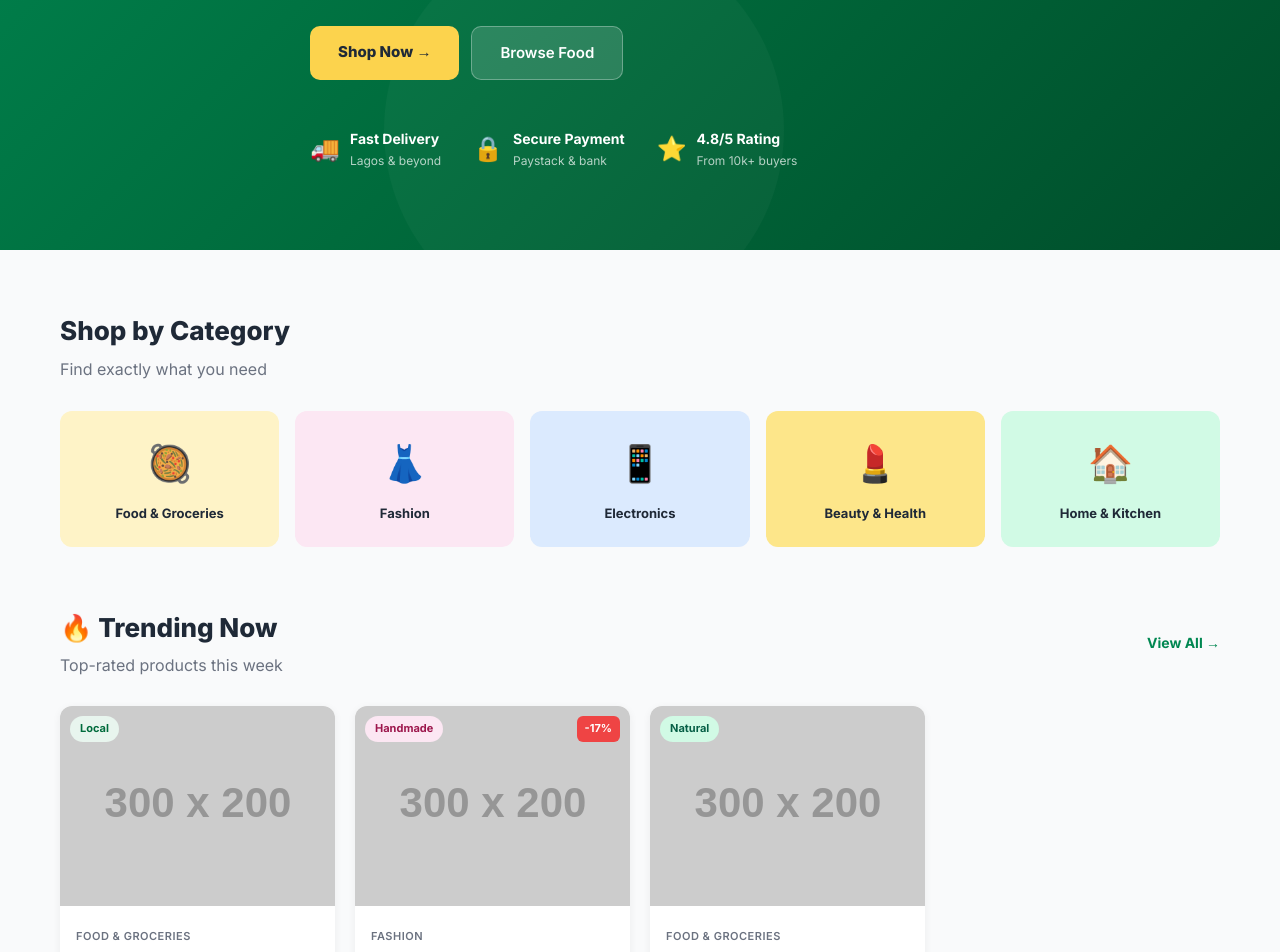
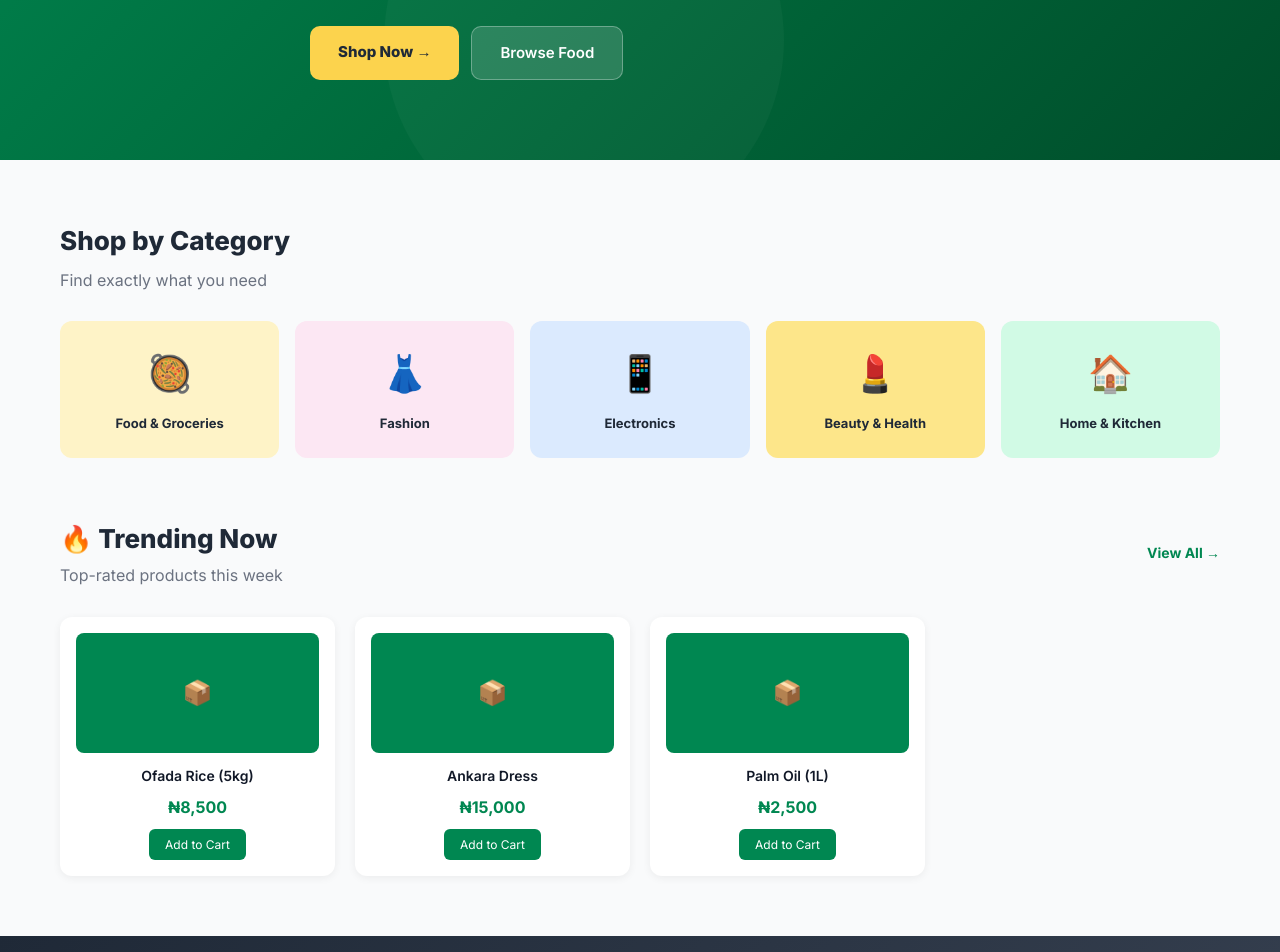
Before and after one commit to stopitmane/naijacart, a React (Vite) app in the folder naijacart/frontend/: page / in a window 1280 px wide. Shown: the part 480-1432 px from the top of the page. Built offline with nearby package versions, Linux system fonts and the light colour scheme; no server answers.

Commit message:
Fix Home component - replace ProductCard with simple version

```diff
--- a/naijacart/frontend/src/pages/Home.jsx
+++ b/naijacart/frontend/src/pages/Home.jsx
@@ -1,6 +1,6 @@
 import { useState, useEffect } from 'react';
 import { Link, useNavigate } from 'react-router-dom';
-import ProductCard from '../components/ProductCard';
+// import ProductCard from '../components/ProductCard';
 import { productAPI } from '../hooks/api';
 
 const categories = [
@@ -10,6 +10,45 @@ const categories = [
   { name: 'Beauty & Health', icon: '💄', color: '#FDE68A' },
   { name: 'Home & Kitchen', icon: '🏠', color: '#D1FAE5' },
 ];
+
+// Simple ProductCard replacement to avoid crashes
+const SimpleProductCard = ({ product }) => (
+  <div style={{
+    background: 'white',
+    borderRadius: 12,
+    padding: 16,
+    boxShadow: '0 2px 8px rgba(0,0,0,0.06)',
+    textAlign: 'center'
+  }}>
+    <div style={{
+      background: '#008751',
+      color: 'white',
+      height: 120,
+      borderRadius: 8,
+      display: 'flex',
+      alignItems: 'center',
+      justifyContent: 'center',
+      marginBottom: 12,
+      fontSize: 24
+    }}>
+      📦
+    </div>
+    <h3 style={{ fontSize: 14, fontWeight: 600, marginBottom: 8 }}>{product.name}</h3>
+    <p style={{ color: '#008751', fontWeight: 700 }}>₦{product.price.toLocaleString()}</p>
+    <button style={{
+      background: '#008751',
+      color: 'white',
+      border: 'none',
+      padding: '8px 16px',
+      borderRadius: 6,
+      fontSize: 12,
+      marginTop: 8,
+      cursor: 'pointer'
+    }}>
+      Add to Cart
+    </button>
+  </div>
+);
 
 export default function Home() {
   const [featured, setFeatured] = useState([]);
@@ -87,17 +126,6 @@ export default function Home() {
               Browse Food
             </Link>
           </div>
-          <div style={{ display: 'flex', gap: 32, marginTop: 48, flexWrap: 'wrap' }}>
-            {[['🚚', 'Fast Delivery', 'Lagos & beyond'], ['🔒', 'Secure Payment', 'Paystack & bank'], ['⭐', '4.8/5 Rating', 'From 10k+ buyers']].map(([icon, title, sub]) => (
-              <div key={title} style={{ display: 'flex', alignItems: 'center', gap: 10 }}>
-                <span style={{ fontSize: 24 }}>{icon}</span>
-                <div>
-                  <p style={{ fontWeight: 700, fontSize: 14, margin: 0 }}>{title}</p>
-                  <p style={{ fontSize: 12, opacity: 0.7, margin: 0 }}>{sub}</p>
-                </div>
-              </div>
-            ))}
-          </div>
         </div>
       </section>
 
@@ -131,10 +159,13 @@ export default function Home() {
             <Link to="/shop" style={{ color: '#008751', fontWeight: 700, fontSize: 14 }}>View All →</Link>
           </div>
           {loading ? (
-            <div className="page-loader"><div className="spinner" /></div>
+            <div style={{ textAlign: 'center', padding: '40px' }}>
+              <div style={{ display: 'inline-block', width: 40, height: 40, border: '4px solid #f3f3f3', borderTop: '4px solid #008751', borderRadius: '50%', animation: 'spin 1s linear infinite' }}>
+              </div>
+            </div>
           ) : (
             <div style={{ display: 'grid', gridTemplateColumns: 'repeat(auto-fill, minmax(230px, 1fr))', gap: 20 }}>
-              {featured.map(p => <ProductCard key={p.id} product={p} />)}
+              {featured.map(p => <SimpleProductCard key={p.id} product={p} />)}
             </div>
           )}
         </div>
```
